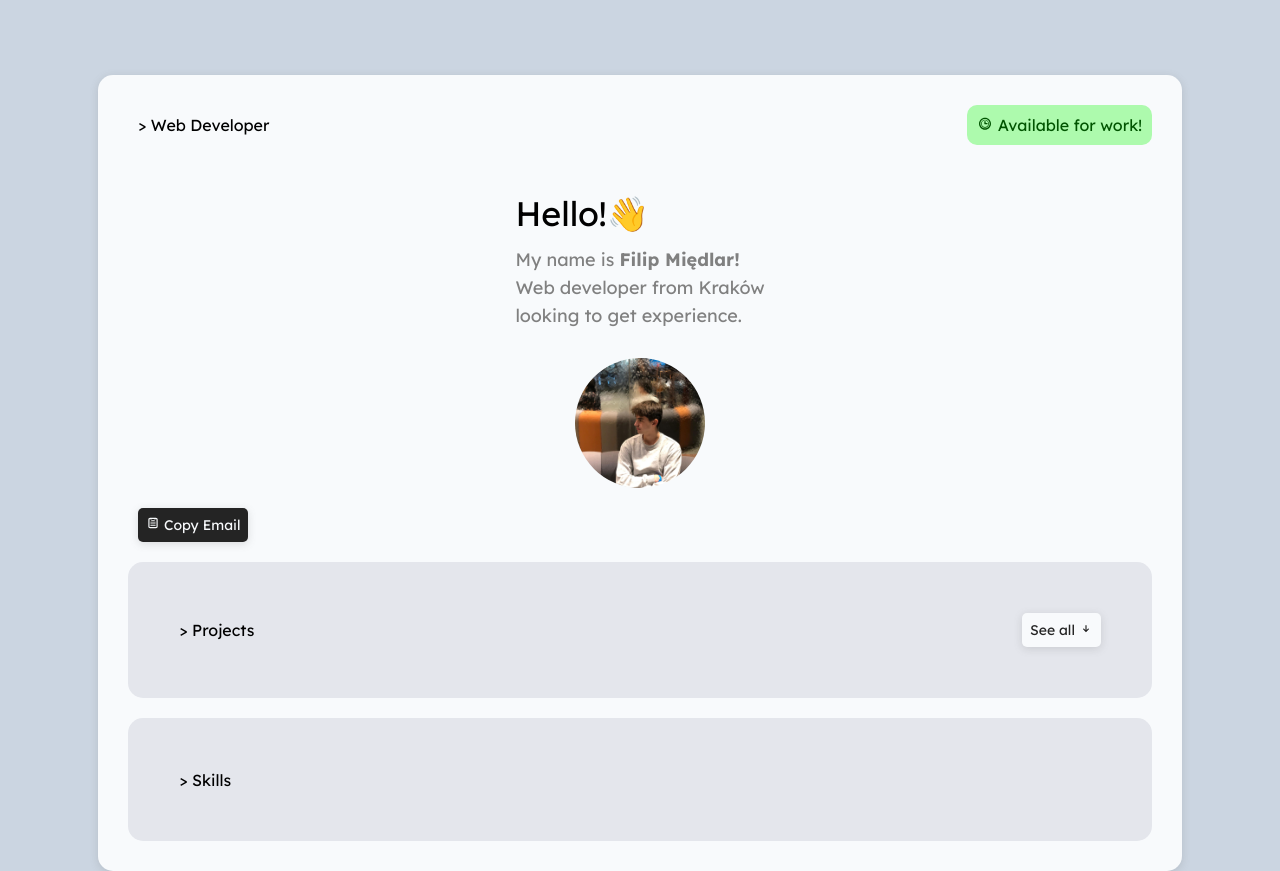
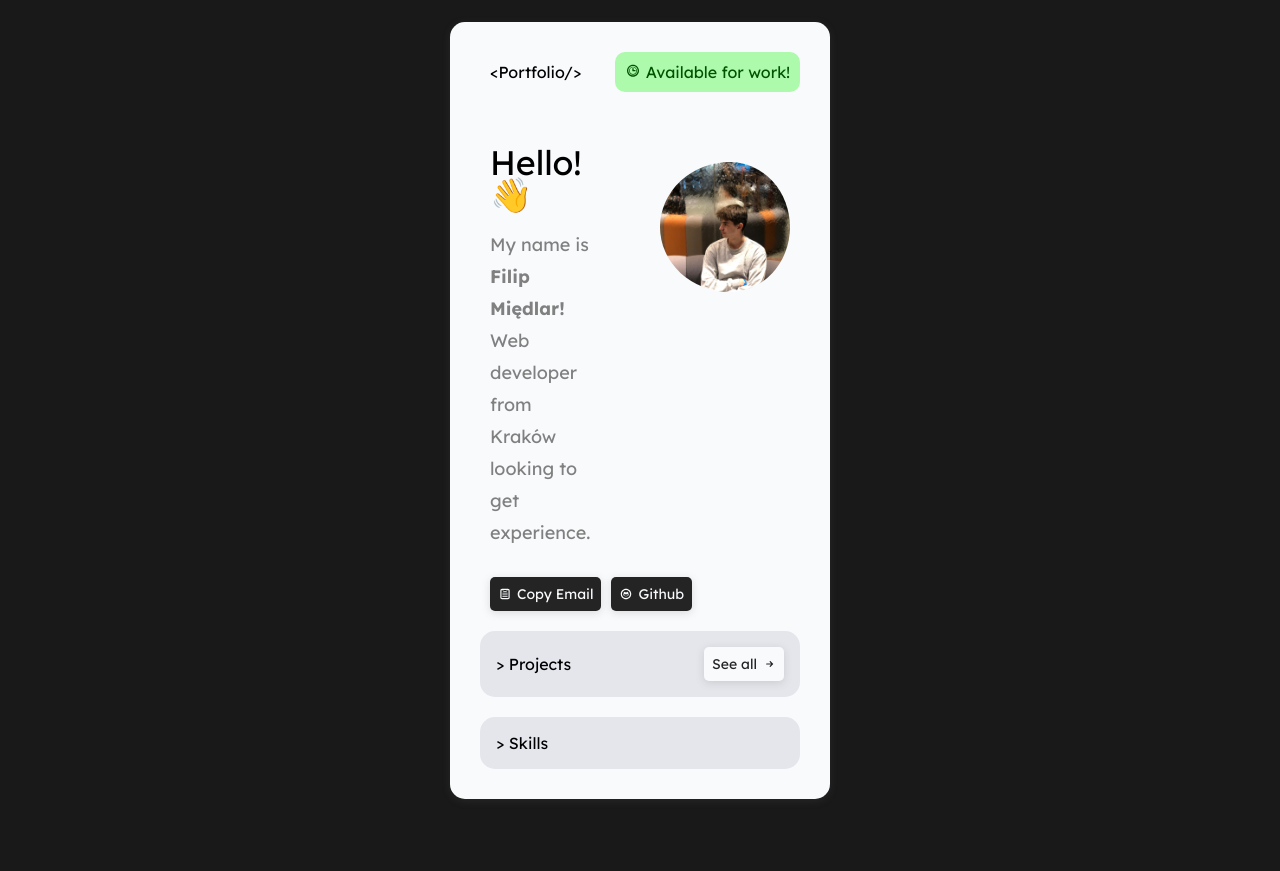
Before and after one commit to filipm123/react-portfolio, a React (Create React App) app: page / in a window 1280 px wide. After the commit the page ends 809 px from the top, so only its background shows below. Built offline with nearby package versions, Linux system fonts and the light colour scheme.

Commit message:
different fixes

```diff
--- a/src/App.css
+++ b/src/App.css
@@ -3,25 +3,41 @@ body{
   display:flex;
   justify-content: center;
   align-items: center;
-  background-color: #cbd5e1;
+  background-color: #191919;
   font-family: 'Lexend';
-
+  height:100vh;
+}
+a {
+  text-decoration: none;;
 }
 #root {
+  position: relative;
   display:flex;
-  justify-content: center;
-  align-items: center;
-  margin-top:75px;
-
+  flex-direction: column;
+  gap:10px;
+  padding:10px;
+  margin-top:20px;
+  max-width: 100%; /* Ensure the container doesn't exceed the screen width */
+  max-height: 100%; /* Ensure the container doesn't exceed the screen height */
 }
 .hide-element{
   display:none;
 }
 
 .portfolio-container {
+
   display:flex;
   gap:40px;
+  resize: both;
 
+
+
+}
+button {
+  display:flex;
+  align-items: center;
+  justify-content: center;
+  gap:5px;
 }
 
 .box {
@@ -30,21 +46,19 @@ body{
   gap:10px;
   align-items: center;
   justify-content:center ;
+
 }
 .navbar-container {
   background-color: #f8fafc;
   display:flex;
-  align-items: center;
   border-radius:15px;
-  padding:20px;
-  width:25vw;
-
+  padding:10px;
 
 }
 .navbar {
   display:flex;
-  align-items: center;
-  justify-content:center;
+  font-size:24px;
+
 }
 
 a {
@@ -97,13 +111,14 @@ a:hover {
   font-size:34px;
   padding:10px;
   margin-top:45px;
-  line-height:28px;
+  line-height:32px;
 }
 .avatar{
   height:130px;
   width:130px;
   border-radius: 50%;
   margin-top:70px;
+  padding-right:10px;
 }
 
 .copy-email-btn {
@@ -238,7 +253,7 @@ a:hover {
 }
 
 
-@media only screen and (max-width: 1320px) {
+@media only screen and (max-width: 1200px) {
 .portfolio-container {
   flex-direction: column;
 }
@@ -256,6 +271,7 @@ a:hover {
 }
 .avatar{
   margin-top:0;
+  padding-right:0px;
   margin-bottom:20px;
 }
 .arrow {
@@ -269,4 +285,15 @@ a:hover {
   width:90%;
   height:30%;
 }
+.avatar-buttons{
+  gap:10px;
+  display:flex;
+  flex-direction: column;
+  justify-content: center;
+  align-items: center;
 }
+.copy-email-btn{
+  margin:auto;
+  width:120px;
+}
+}
--- a/src/App.js
+++ b/src/App.js
@@ -10,11 +10,13 @@ import { useState } from "react";
 import { ToastContainer, toast } from "react-toastify";
 import "react-toastify/dist/ReactToastify.css";
 import "animate.css";
+import { useRef } from "react";
 
 function App() {
   const [showProjects, setShowProjects] = useState(false);
   const [showSkills, setShowSkills] = useState(false);
   const [showProjectDisplayer, setShowProjectDisplayer] = useState(false);
+  const ref = useRef(null);
 
   const handleEmailCopy = () => {
     navigator.clipboard.writeText("filipmiedlar801@gmail.com");
@@ -27,21 +29,22 @@ function App() {
 
   const handleClickProjects = () => {
     setShowProjects(!showProjects);
+
   };
   const handleClickSkills = () => {
     setShowSkills(!showSkills);
   };
   const handleProjectDisplayClick = () => {
+    ref.current?.scrollIntoView({behavior:'smooth'});
     setShowProjectDisplayer(!showProjectDisplayer);
+
   };
 
   return (
     <div className="portfolio-container">
-
-
       <div className="info-container">
         <div className="info-top-bar">
-            <div className="web-developer-text">&gt; Web Developer</div>
+          <div className="web-developer-text">&lt;Portfolio/&gt;</div>
           <div className="available-text">
             <TiTime /> Available for work!
           </div>
@@ -57,17 +60,22 @@ function App() {
             >
               My name is <b>Filip Międlar!</b>
               <br />
-                Web developer from Kraków
-                <br />
-                looking to get experience.
+              Web developer from Kraków looking to get experience.
             </p>
           </div>
           <img className="avatar" src={avatar} alt="Avatar"></img>
         </div>
+        <span className='avatar-buttons'style={{display:'flex'}}>
           <button onClick={handleEmailCopy} className="copy-email-btn">
             <TiClipboard /> Copy Email
           </button>
           <ToastContainer autoClose={2000} />
+          <a href="https://github.com/filipm123">
+            <button className="copy-email-btn">
+              <TiSocialGithubCircular />  Github
+            </button>
+          </a>
+        </span>
 
         <div className="card">
           <div className="projects-card-top-bar">
@@ -95,9 +103,7 @@ function App() {
                 style={{ cursor: "grab" }}
                 className="item"
               >
-                  <div>
-                    <b>Github flavoured markdown preview</b>
-                  </div>
+                <div>Github flavoured markdown preview</div>
                 <div style={{ display: "flex", justifyContent: "center" }}>
                   <TiArrowRight className="arrow" />
                 </div>
@@ -107,9 +113,7 @@ function App() {
                 style={{ cursor: "grab" }}
                 className="item"
               >
-                  <div>
-                    <b>Random quote generator</b>
-                  </div>
+                <div>Random quote generator</div>
                 <div style={{ display: "flex", justifyContent: "center" }}>
                   <TiArrowRight className="arrow" />
                 </div>
@@ -191,12 +195,11 @@ function App() {
             </div>
           )}
         </div>
-
       </div>
 
       {showProjectDisplayer && (
         <div className="animate__animated animate__fadeInLeft">
-          <div className="projects-displayer-container">
+          <div ref={ref} className="projects-displayer-container">
             <div className="item-container">
               <div
                 className="item"
--- a/src/index.js
+++ b/src/index.js
@@ -2,11 +2,13 @@ import React from 'react';
 import ReactDOM from 'react-dom/client';
 import './index.css';
 import App from './App';
+import Navbar from './navBar'
 import reportWebVitals from './reportWebVitals';
 
 const root = ReactDOM.createRoot(document.getElementById('root'));
 root.render(
   <React.StrictMode>
+    {/*<Navbar />*/}
     <App />
   </React.StrictMode>
 );
--- /dev/null
+++ b/src/navBar.js
@@ -0,0 +1,24 @@
+import "./App.css";
+import { TiTime } from "react-icons/ti";
+import { TiClipboard } from "react-icons/ti";
+import { TiArrowRight } from "react-icons/ti";
+import { TiSocialGithubCircular } from "react-icons/ti";
+import avatar from "./avatar.jpg";
+import markdownPreviewImage from "./markdown-preview.png";
+import quoteGeneratorImage from "./quote-generator.png";
+import { useState } from "react";
+import { ToastContainer, toast } from "react-toastify";
+import "react-toastify/dist/ReactToastify.css";
+import "animate.css";
+import { useRef } from 'react';
+
+function Navbar() {
+
+  return (
+    <div className='navbar-container'>
+        <div className='navbar'><TiSocialGithubCircular /></div>
+    </div>
+  );
+}
+
+export default Navbar;
```
Lines whose indentation alone changed are shown as unchanged.
